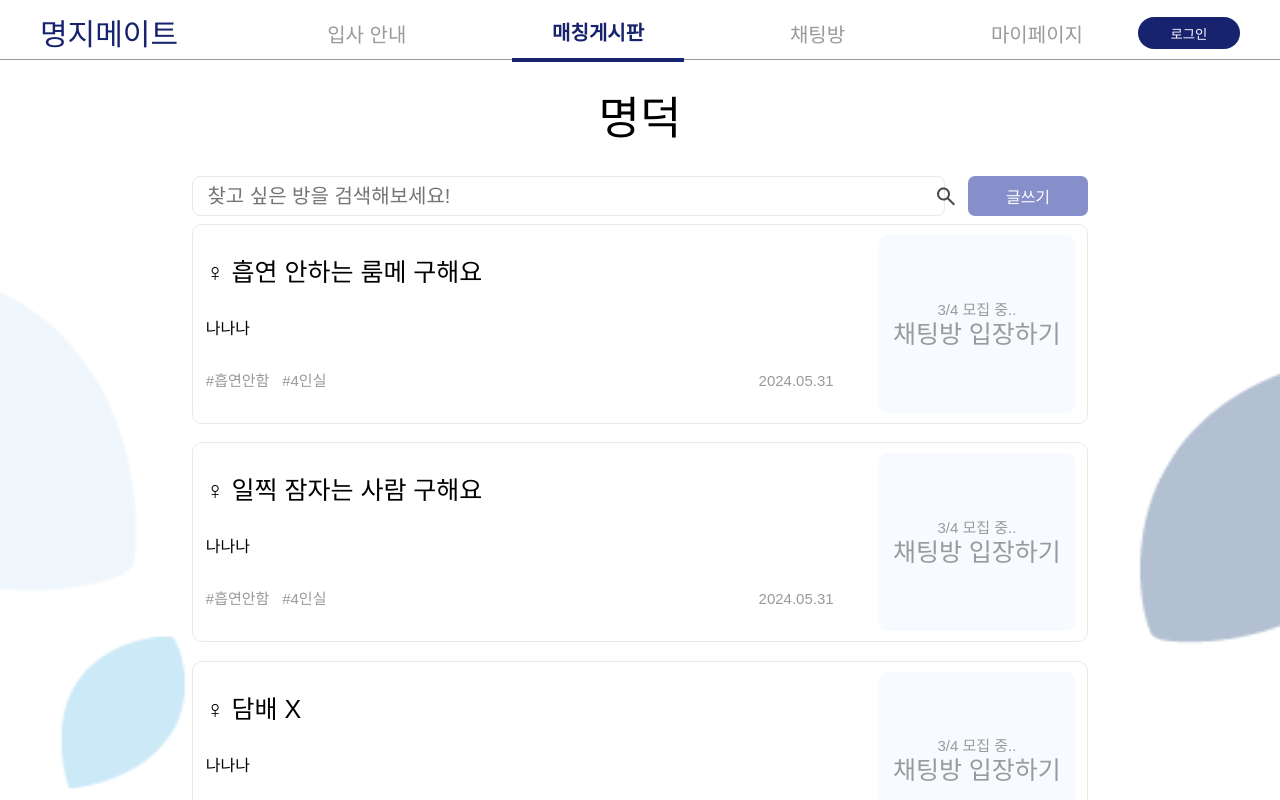
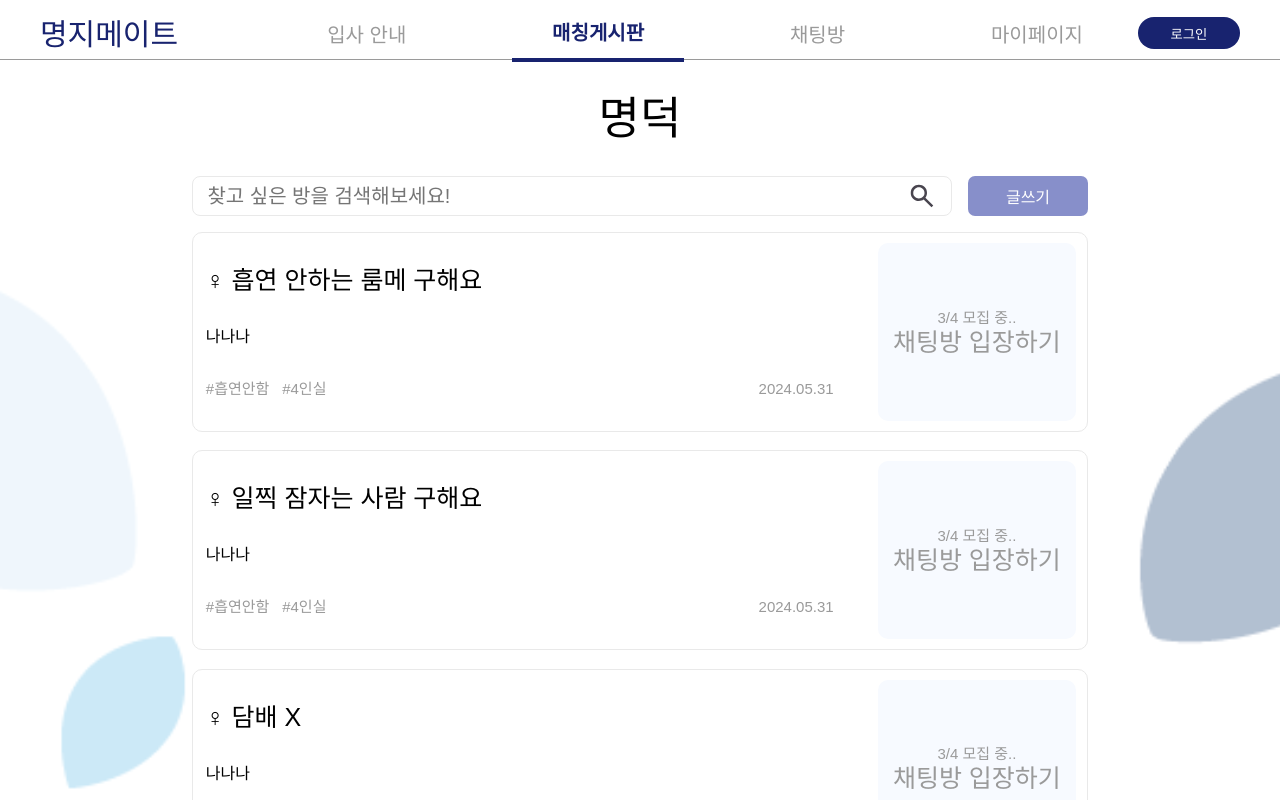
Before and after one commit to jogpfls/myongji_roomMate, a React (Create React App) app: page /dormitory in a window 1280 px wide. Shown: the top 800 px of the page. Built offline with nearby package versions, Linux system fonts and the light colour scheme; no server answers; a web font is replaced by a local one.

Commit message:
fix: 검색창 검색버튼 위치 수정

```diff
--- a/src/pages/DormitoryPage.js
+++ b/src/pages/DormitoryPage.js
@@ -23,14 +23,16 @@ const DormitoryPage = () => {
       <Wrapper>
         <TitleBox>
           <Title>명덕</Title>
+          <HighSearchBox>
             <SearchBox>
               <Search
                 onChange={handleSearchChange}
                 value={search}
                 placeholder="찾고 싶은 방을 검색해보세요!"></Search>
                 <SearchButton src={SearchImg} alt="검색" onClick={handleSearchClick}/>
+            </SearchBox>
               <Button onClick={() => navigate("/write")}>글쓰기</Button>
-          </SearchBox>
+          </HighSearchBox>
         </TitleBox>
         <BottomWrapper>
           <ListWrapper>
@@ -77,7 +79,7 @@ const Title = styled.p`
   font-size: 45px;
 `;
 
-const SearchBox = styled.div`
+const HighSearchBox = styled.div`
 position: relative;
   width: 100%;
   display: flex;
@@ -85,14 +87,27 @@ position: relative;
   justify-content: space-between;
 `;
 
-const Search = styled.input`
+const SearchBox = styled.div`
+  background-color: red;
+  display: flex;
+  justify-content: space-between;
   background-color: ${({theme})=>theme.colors.white};
   border: solid 1px ${({theme})=>theme.colors.gray2};
-  width: 84%;
+  width: 90%;
   height: 40px;
   border-radius: 8px;
+  padding: 0 1.8vh;
+  margin-right: 2vh;
+
+  &:hover{
     outline: none;
-  padding: 0 1.8vh;
+  }
+`;
+
+const Search = styled.input`
+  border: none;
+  outline: none;
+  width: 80%;
 
   &:hover{
     outline: none;
@@ -101,8 +116,8 @@ const Search = styled.input`
 
 const SearchButton = styled.img`
   cursor: pointer;
-  position: absolute;
-  right: 14.5%;
+  width: 30px;
+  background-color: bl;
 `;
 
 const BottomWrapper = styled.div`
@@ -113,7 +128,7 @@ const BottomWrapper = styled.div`
 
 const ListWrapper = styled.div`
   width: 100%;
-  margin: 1vh 0;
+  margin-top: 2vh;
   display: flex;
   flex-direction: column;
 `;
```
Lines whose indentation alone changed are shown as unchanged.
